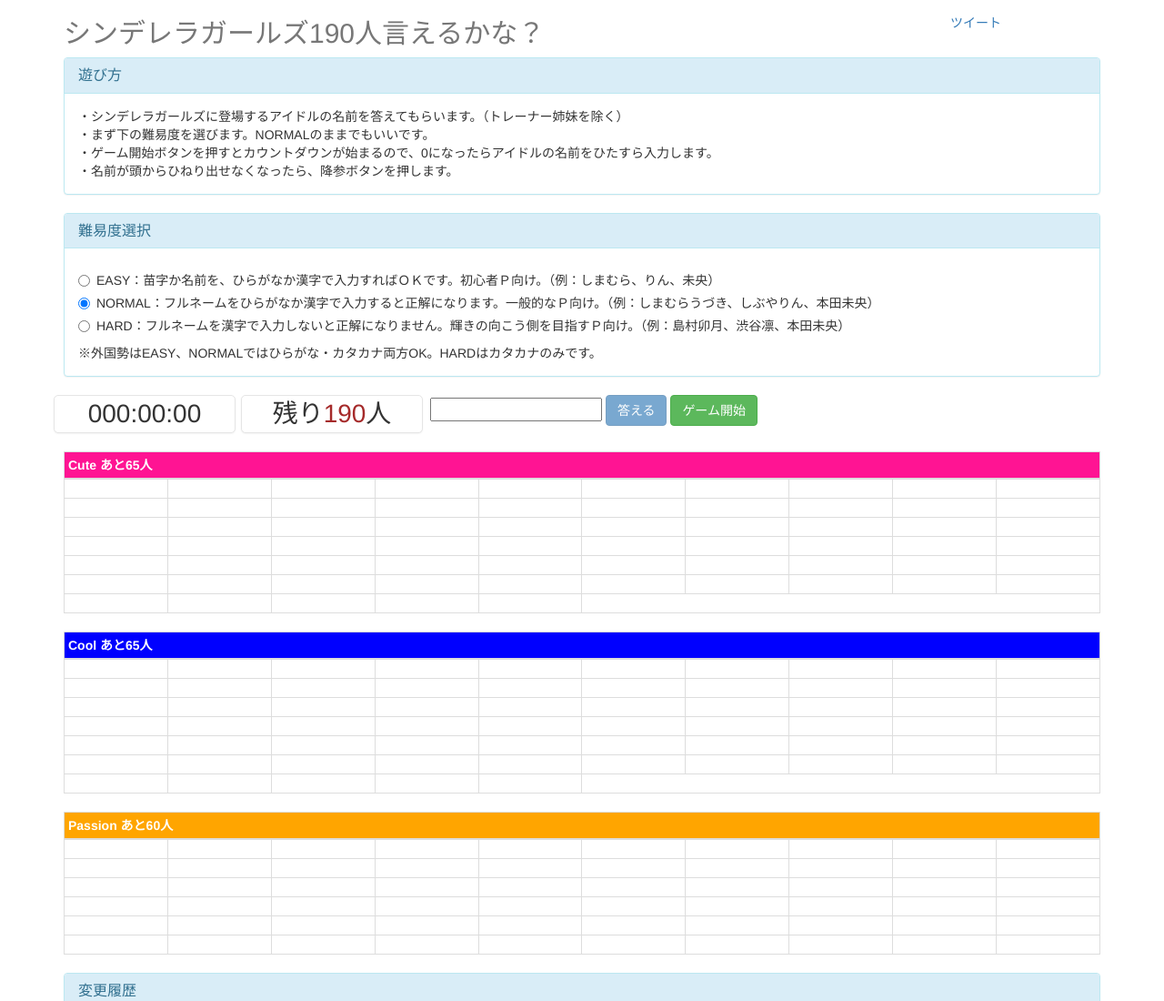
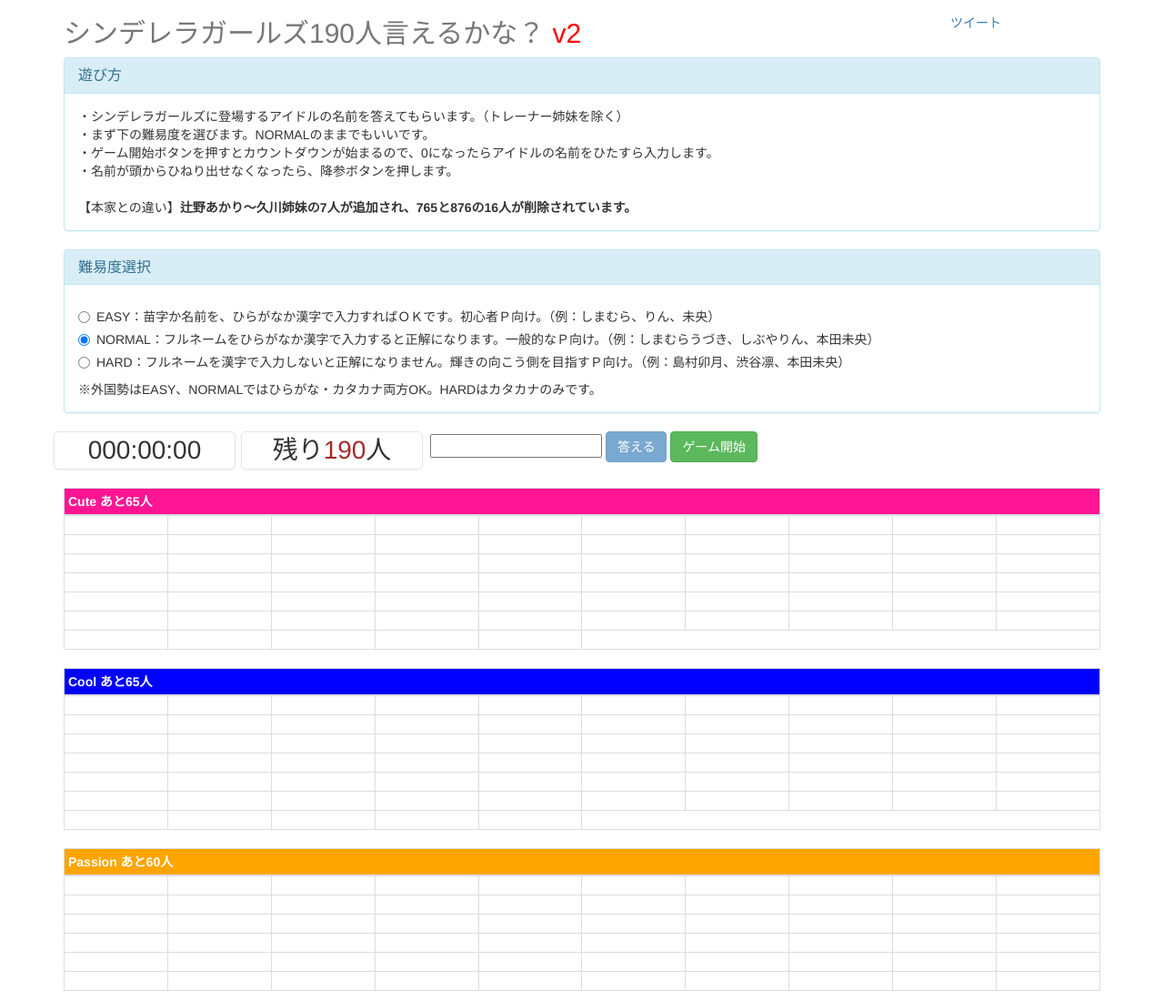
Before and after one commit to smynudop/smynudop.github.io, a plain HTML site: page index.html in a window 1280 px wide. Shown: the top 1100 px of the page at 91% size. Drawn offline with nearby package versions, Linux system fonts and the light colour scheme.

Commit message:
edit some text

```diff
--- a/index.html
+++ b/index.html
@@ -3,7 +3,7 @@
 <html>
 	<head>
 		<meta http-equiv="Content-Type" content="text/html; charset=utf-8" />
-		<title>シンデレラガールズ言えるかな？</title>
+		<title>シンデレラガールズ言えるかな？ v2</title>
 		<script
   src="https://code.jquery.com/jquery-3.5.1.min.js"
   integrity="sha256-9/aliU8dGd2tb6OSsuzixeV4y/faTqgFtohetphbbj0="
@@ -19,7 +19,7 @@
 
 			<div id="header" class="row">
 				<div class="col-md-10">
-					<h2 class="text-muted">シンデレラガールズ<span class="numOfIdol"></span>人言えるかな？</h2>
+					<h2 class="text-muted">シンデレラガールズ<span class="numOfIdol"></span>人言えるかな？ <span style="color:red;">v2</span></h2>
 				</div>
 				<div class="col-md-2">
 					<div id="tweet-btn">
@@ -50,6 +50,8 @@
 						・まず下の難易度を選びます。NORMALのままでもいいです。<br>
 						・ゲーム開始ボタンを押すとカウントダウンが始まるので、0になったらアイドルの名前をひたすら入力します。<br>
 						・名前が頭からひねり出せなくなったら、降参ボタンを押します。<br>
+						<br>
+						【本家との違い】<strong>辻野あかり～久川姉妹の7人が追加され、765と876の16人が削除されています。</strong>
 					</div>
 				</div>
 
@@ -127,7 +129,7 @@
 			</div>
 
 			<div id="footer">
-				<p>当サイトは　<a href="http://hoget.web.fc2.com/pokesay.html" target="_blank">初代ポケモン151匹言えるかな？</a>　様に刺激されて作成されました<a href="http://marsa746079.github.io/ierukana/">シンデレラガールズ199人言えるかな？</a>をちょちょっと弄って作成されました。</p>
+				<p>当サイトは　<a href="http://hoget.web.fc2.com/pokesay.html" target="_blank">初代ポケモン151匹言えるかな？</a>　様に刺激されて作成されました　<a href="http://marsa746079.github.io/ierukana/">シンデレラガールズ199人言えるかな？</a>　をちょちょっと弄って作成されました。</p>
 
 				<p>バグ報告・クレーム等は　<a href="https://twitter.com/udop_" target="_blank">@udop_</a>　まで</p>
 				<p>もし本家様がアップデートされた場合、予告なく消えます。</p>
```
